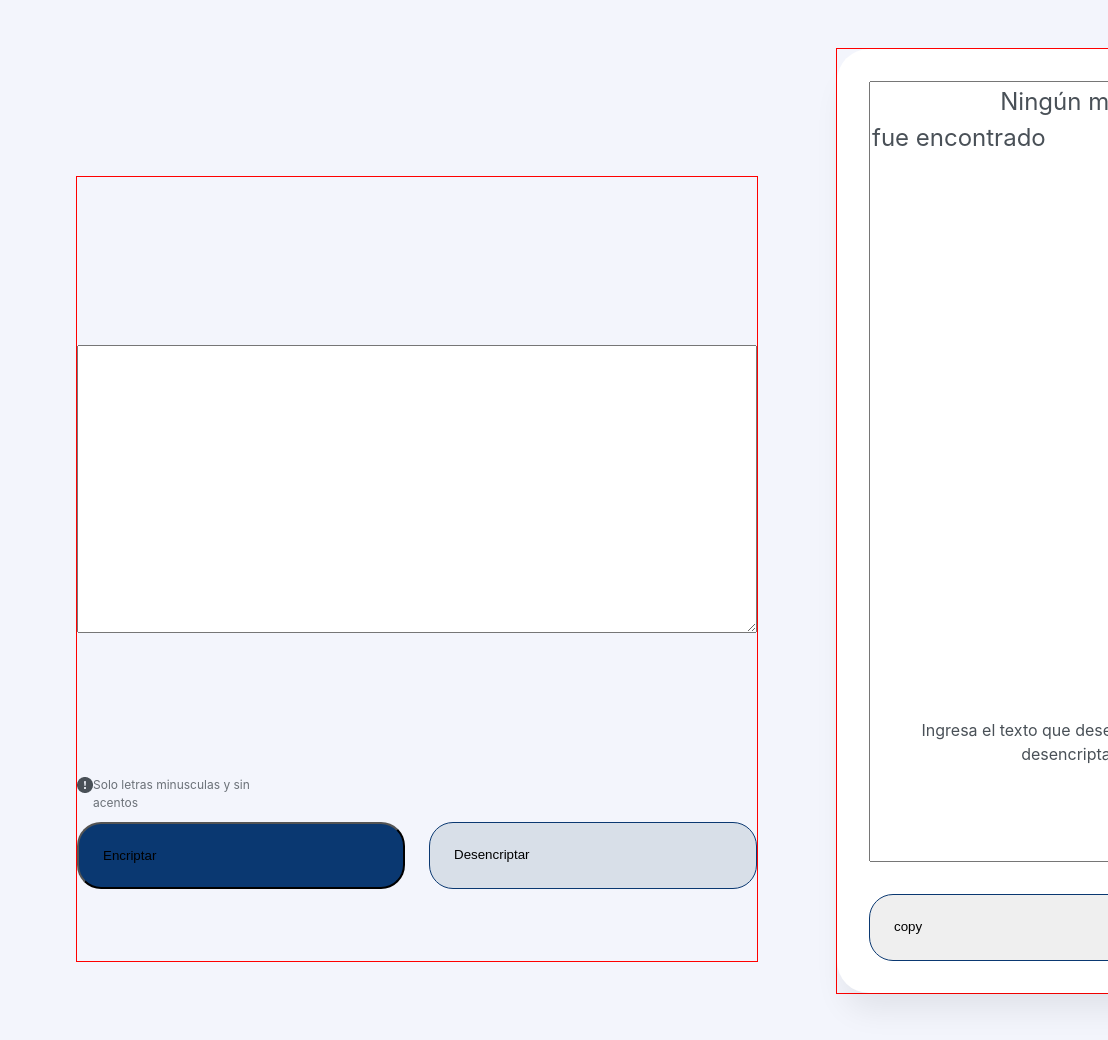
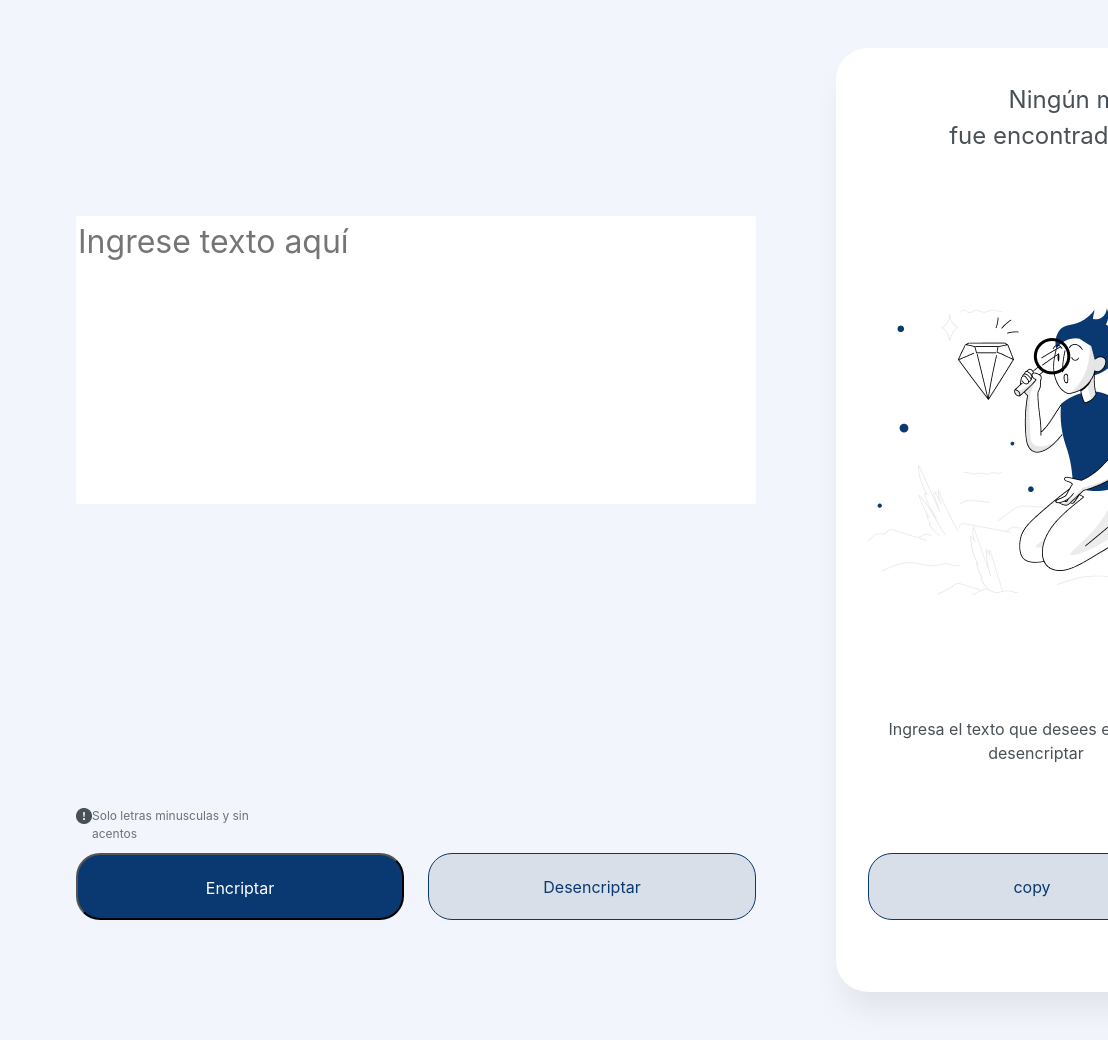
Before and after one commit to Zped08/encriptador, a plain HTML site: page index.html in a window 1280 px wide. Shown: the top 1040 px of the page, 172-1280 px from the left. Drawn offline with Linux system fonts and the light colour scheme.

Commit message:
terminando los estilos de la app no responsive

```diff
--- a/index.css
+++ b/index.css
@@ -29,13 +29,12 @@ header {
 .section1 {
     position: absolute;
     width: 680px;
-    height: 784px;
-    top: 168px;
+    height: 944px;
+    top: 40px;
     left: 240px;
     right: 520px;
     bottom: 72px;
-    border: solid 1px red;
-    margin-left: 0;
+
 
 }
 
@@ -47,7 +46,7 @@ header {
     bottom: 40px;
     left: 1000px;
     top: 40px;
-    border: solid 1px red ;
+
 }
 
 .contenedor-input {
@@ -70,7 +69,8 @@ header {
     white-space: pre-wrap;
     word-wrap: break-word;
     /* identical to box height, or 48px */
-
+    border: none;
+    resize: none;
 
     /* Dark blue/dark-blue-300 */
 
@@ -136,11 +136,22 @@ header {
 #boton-encriptador {
     /* Auto layout */
 
-    display: flex;
+/*     display: flex;
     flex-direction: row;
     align-items: flex-start;
+    gap: 8px; */
+
+font-family: 'Inter';
+font-style: normal;
+font-weight: 400;
+font-size: 16px;
+line-height: 19px;
+text-align: center;
+
+/* White */
+
+color: #FFFFFF;
     padding: 24px;
-    gap: 8px;
 
     width: 328px;
     height: 67px;
@@ -158,19 +169,19 @@ header {
 }
 
 #boton-desencriptador {
-    /* Button */
+font-family: 'Inter';
+font-style: normal;
+font-weight: 400;
+font-size: 16px;
+line-height: 19px;
+text-align: center;
+
+/* Dark blue/dark-blue-300 */
+
+color: #0A3871;
 
 
-    box-sizing: border-box;
-
-    /* Auto layout */
-
-    display: flex;
-    flex-direction: row;
-    align-items: flex-start;
     padding: 24px;
-    gap: 8px;
-
     width: 328px;
     height: 67px;
 
@@ -197,6 +208,7 @@ header {
     background: #FFFFFF;
     box-shadow: 0px 24px 32px -8px rgba(0, 0, 0, 0.08);
     border-radius: 32px;
+
 }
 
 .muñeco {
@@ -205,6 +217,7 @@ header {
     left: 32px;
     top: 243px;
     bottom: 397px;
+    z-index: 1;
 
 }
 
@@ -242,19 +255,20 @@ header {
     height: 781px;
     top: 32px;
     bottom: 131px;
-
+    border: none;
     font-family: 'Inter';
     font-style: normal;
     font-weight: 400;
     font-size: 24px;
     line-height: 150%;
     /* or 36px */
-
+    resize: none;
 
     /* Gray/gray-400 */
 
     color: #495057;
     box-sizing: border-box;
+    text-align: center;
 
 }
 
@@ -262,8 +276,7 @@ header {
     position: absolute;
     width: 336px;
     height: 48px;
-    left: 32px;
-    right: 32px;
+
     top: 653px;
     bottom: 243px;
 
@@ -273,7 +286,7 @@ header {
     flex-grow: 0;
 }
 
-.mensaje {
+#mensaje {
     width: 336px;
     height: 48px;
 
@@ -297,36 +310,45 @@ header {
 
 .contenedor-boton-copy {
     position: absolute;
-    top: 845px;
     left: 32px;
     right: 32px;
-    bottom: 32px;
+    bottom: 72px;
+    box-sizing: border-box;
+
+
 }
 
 
 #copy {
 
-    box-sizing: border-box;
 
-    /* Auto layout */
+    font-family: 'Inter';
+    font-style: normal;
+    font-weight: 400;
+    font-size: 16px;
+    line-height: 19px;
+    text-align: center;
 
-    display: flex;
-    flex-direction: row;
-    align-items: flex-start;
+    /* Dark blue/dark-blue-300 */
+
+    color: #0A3871;
+
+
         padding: 24px;
-    gap: 8px;
-
-    position: absolute;
-    width: 336px;
+        width: 328px;
         height: 67px;
 
+        /* Light gray */
 
+        background: #D8DFE8;
         /* Dark blue/dark-blue-300 */
 
         border: 1px solid #0A3871;
         border-radius: 24px;
+
+        /* Inside auto layout */
+
+        flex: none;
+        order: 1;
+        flex-grow: 0;
 }
-
-.ocultar-imagen {
-    display: none;
-}
--- a/index.html
+++ b/index.html
@@ -17,7 +17,7 @@
     </header>
     <section class="section1">
         <div class="contenedor-input">
-            <textarea name="encritar" id="input-textarea" cols="30" rows="10"></textarea>
+            <textarea name="encritar" id="input-textarea" placeholder="Ingrese texto aquí"></textarea>
         </div>
         <div class="info">
             <img class="signo" src="imagenes/Vector.png" alt="!">
@@ -41,7 +41,7 @@
                 </textarea>
             </div>
             <div class="contenedor-mensajes">
-                <p class="mensaje">Ingresa el texto que desees encriptar o desencriptar</p>
+                <p id="mensaje">Ingresa el texto que desees encriptar o desencriptar</p>
             </div>
         </div>
 
@@ -50,7 +50,9 @@
         </div>
 
     </section>
+    <footer>
 
+    </footer>
 
 </body>
 
--- a/index.js
+++ b/index.js
@@ -1,4 +1,4 @@
-function mostrarTexto(){
+/* function mostrarTexto(){
     let y = document.getElementById('text-area')
     let x = document.getElementById('muñeco')
     if (x.value.trim() === '') {
@@ -7,7 +7,7 @@ function mostrarTexto(){
       y.classList.add = 'ocultar-imagen';
     }
 }
-
+ */
 function desencriptarTexto() {
     const textinput = document.getElementById('input-textarea').value
     const desencriptar_Texto = {
@@ -20,8 +20,10 @@ function desencriptarTexto() {
     const valueInput = textinput.replace(/(ai|enter|imes|ober|ufat)/g, match => desencriptar_Texto[match])
     const textoDesencriptado = document.getElementById('text-area')
     textoDesencriptado.value = valueInput
-    const imagen = document.getElementById('muñeco'); // reemplaza 'imagen' con el id de tu imagen
+    const imagen = document.getElementById('muñeco');
     imagen.style.display = 'none';
+    const mensaje = document.getElementById('mensaje');
+    mensaje.style.display = 'none';
 }
 
 function encriptarTexto() {
@@ -36,13 +38,16 @@ function encriptarTexto() {
     const valueInput = textinput.replace(/[aeiou]/g, match => encriptarTexto[match])
     const textoEncriptado = document.getElementById('text-area')
     textoEncriptado.value = valueInput
-    const imagen = document.getElementById('muñeco'); // reemplaza 'imagen' con el id de tu imagen
+    const imagen = document.getElementById('muñeco');
     imagen.style.display = 'none';
-
+    const mensaje = document.getElementById('mensaje');
+    mensaje.style.display = 'none';
 }
 
+
+
 function copy() {
-    let copyText = document.querySelector("textarea");
+    let copyText = document.getElementById("text-area");
     copyText.select();
     document.execCommand("copy");
 }
```
Lines whose indentation alone changed are shown as unchanged.
